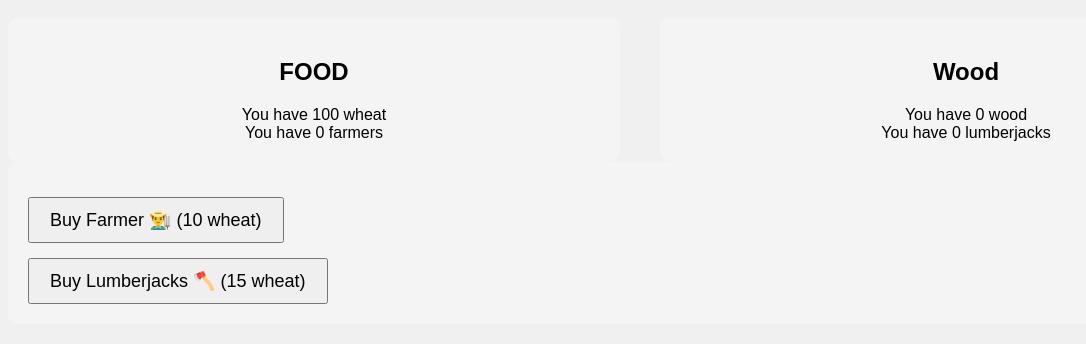
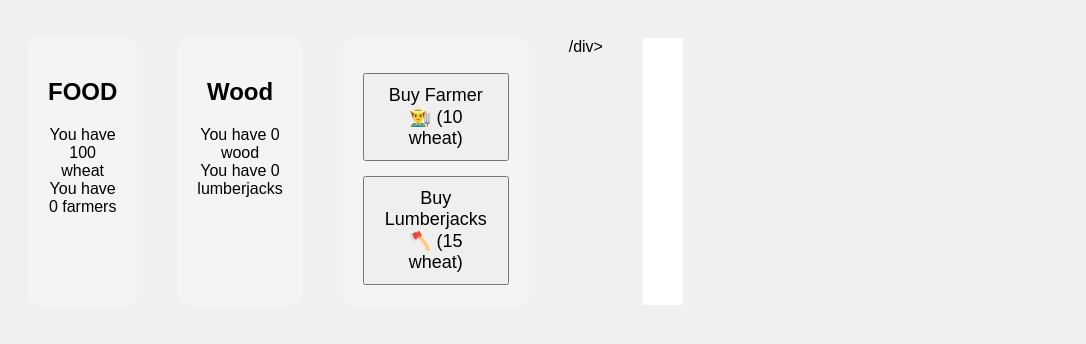
Before and after one commit to Phhanuel/potential-game, a plain HTML site: page index.html in a window 1280 px wide. Shown: the part 90-434 px from the top of the page, without its empty margins (0-1086 px from the left). Drawn offline with Linux system fonts and the light colour scheme.

Commit message:
Refactor layout structure and styles for main and side panels

```diff
--- a/index.html
+++ b/index.html
@@ -8,21 +8,23 @@
 <body>
 
   <h1>Farm Clicker</h1>
+<div class="main-layout">
+  <div class="left-panel">
 
     <!-- Production Section -->
-   <div class="container">
-    <div class="section">
+    <div class="container production">
+      <div class="section wheat">
         <h2>FOOD</h2>
         <div id="wheat-count">Loading...</div>
        <div id="farmer-count">Loading...</div>
      </div>
 
-    <div class="section">
+    <div class="section wood">
       <h2>Wood</h2>
       <div id="wood-count">Loading...</div>
       <div id="lumberjack-count">Loading...</div>
     </div>
-  </div>
+
 
     <!-- Purchase Section -->
     <div class="container">
@@ -34,7 +36,15 @@
           <button id="buy-lumberjack-btn" onclick="buyLumberjacks()">Buy Lumberjacks  🪓  (15 wheat)</button>
       </div>
       </div>
+    /div>
   </div>
+
+  <!-- Colonne de droite (vide pour l'instant) -->
+  <div class="right-panel">
+    <!-- Tu pourras ajouter ici des combats, statistiques, etc. -->
+  </div>
+</div>
+
 
   <script src="script.js"></script>
 </body>
--- a/styles.css
+++ b/styles.css
@@ -35,3 +35,25 @@ button:disabled {
   color: #666;
   cursor: not-allowed;
 }
+
+.main-layout {
+  display: flex;
+  height: 100vh;
+}
+
+/* Colonne gauche */
+.left-panel {
+  width: 40%; /* ou 30% si tu veux un peu plus étroit */
+  display: flex;
+  flex-direction: column;
+  gap: 20px;
+  padding: 20px;
+  background-color: #f0f0f0;
+}
+
+/* Colonne droite vide */
+.right-panel {
+  flex: 1; /* prend le reste de l’espace */
+  background-color: #ffffff;
+  padding: 20px;
+}
```
Lines whose indentation alone changed are shown as unchanged.
